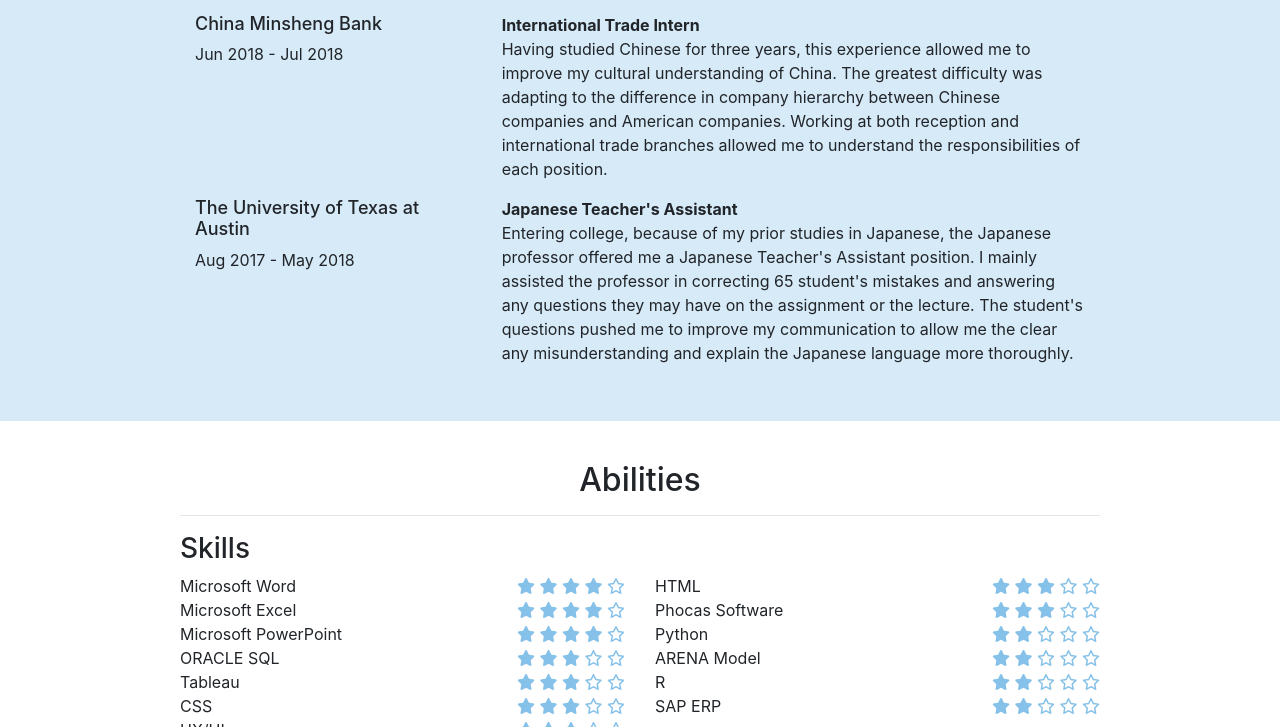
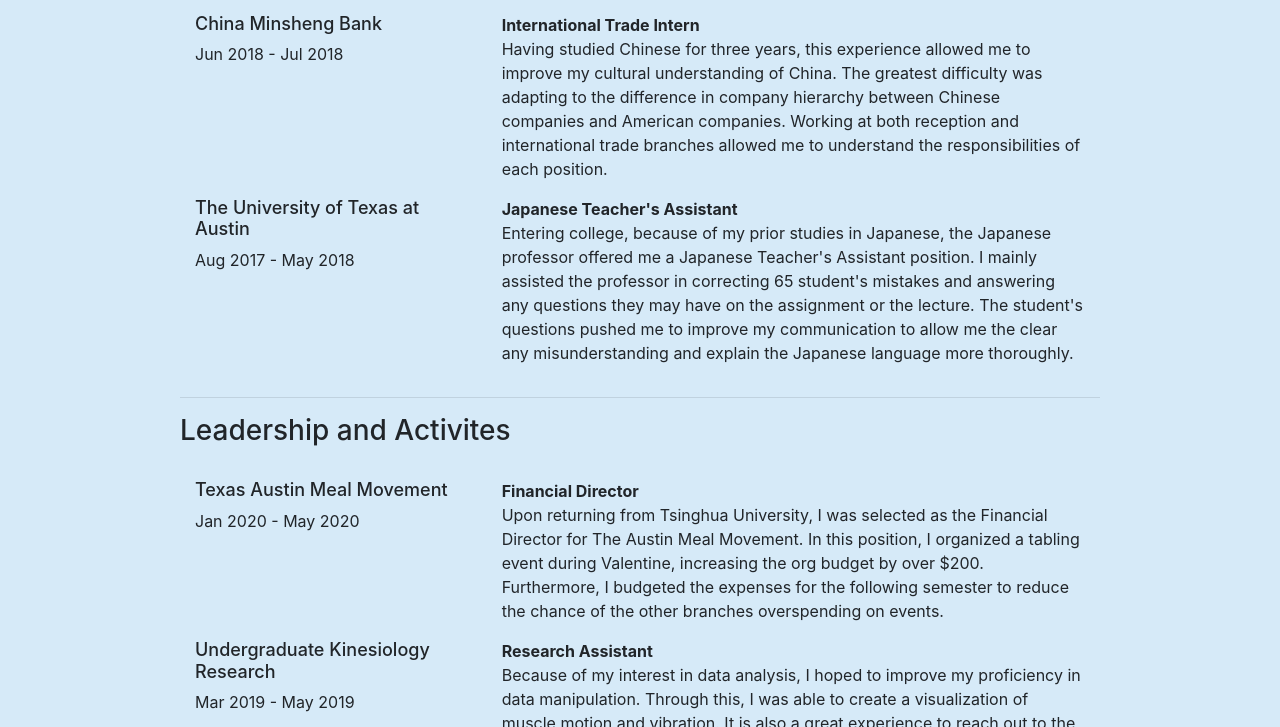
Before and after one commit to Nobu81/Personal-Website, a plain HTML site: page index.html in a window 1280 px wide. Shown: the part 2073-2800 px from the top of the page. Drawn offline with nearby package versions, Linux system fonts and the light colour scheme.

Commit message:
Add files via upload

```diff
--- a/index.html
+++ b/index.html
@@ -46,7 +46,7 @@
               I am a senior at The University of Texas at Austin McCombs School of Business, majoring in Management Information Systems.
               In addition to my business degree, I specialize in front-end programming as well as data analysis in the back-end.
               I love encountering new experiences, enjoy challenging myself with knowledge outside of my field and will take any opportunity
-              available to me. While I excel at independently, I also enjoy working with teams as each member can bring fresh ideas to the table.
+              available to me. While I excel at working independently, I prefer working in a teams as each member can bring fresh ideas to the table.
               Currently I am preparing to take the Chinese HSK 4 test. During my free time, I enjoy photography, traveling, and running.
 
             </p>
@@ -56,7 +56,7 @@
           </div>
 
           <div class="col">
-            <img src="image/Noboru3.jpg" alt="Noboru pic 2" height="400px" width="500px">
+            <img src="image/Noboru3.JPG" alt="Noboru pic 2" height="350px" width="425px">
 
           </div>
 
@@ -194,6 +194,90 @@
               </div>
             </div>
           </div>
+
+        <hr>
+
+      <!-- LEADERSHIP EXPERIENCE AND ACTIVITIES	 -->
+        <h3>Leadership and Activites</h3>
+        <br>
+          <div class="container">
+            <div class="row">
+              <div class="col-md-4">
+                <h4 style="font-size: 18px">
+                  Texas Austin Meal Movement
+                </h4>
+                <p>
+                  Jan 2020 - May 2020
+                </p>
+              </div>
+              <div class="col-md-8">
+                <p>
+                  <strong>Financial Director</strong>
+                  <br>
+                  Upon returning from Tsinghua University, I was selected as the Financial Director for The Austin Meal Movement.
+                  In this position, I organized a tabling event during Valentine, increasing the org budget by over $200. Furthermore, I budgeted the
+                  expenses for the following semester to reduce the chance of the other branches overspending on events.
+                </p>
+              </div>
+            </div>
+            <div class="row">
+              <div class="col-md-4">
+                <h4 style="font-size: 18px">
+                  Undergraduate Kinesiology Research
+                </h4>
+                <p>
+                  Mar 2019 - May 2019
+                </p>
+              </div>
+              <div class="col-md-8">
+                <p>
+                  <strong>Research Assistant</strong>
+                  <br>
+                  Because of my interest in data analysis, I hoped to improve my proficiency in data manipulation. Through this,
+                  I was able to create a visualization of muscle motion and vibration. It is also a great experience to reach out to
+                  the athletes from different sports at UT Austin to scout for subjects to participate in the experiment.
+                </p>
+              </div>
+            </div>
+
+            <div class="row">
+              <div class="col-md-4">
+                <h4 style="font-size: 18px">
+                  Texas Austin Meal Movement
+                </h4>
+                <p>Sep 2018 - May 2019</p>
+              </div>
+              <div class="col-md-8">
+                <p>
+                  <strong>Restaurant Industry Analyst</strong>
+                  <br>
+                  As the Restaurant Industry Analyst in the Financial branch, I reached out to invited local restaurant owners to attend
+                  our meetings as presenters. These presenters would hold workshops at our meeting, presenting about owning a restaurant, and
+                  teaching us new skills. Furthermore, I communicated with other branches to organize events to raise funds for TAMM. Through this,
+                  the budget for the next semester was increased by 5%.
+                </p>
+              </div>
+            </div>
+
+            <div class="row">
+              <div class="col-md-4">
+                <h4 style="font-size: 18px">
+                  Asian Business Student Association
+                </h4>
+                <p>Aug 2017 - Mar 2018</p>
+              </div>
+              <div class="col-md-8">
+                <p>
+                  <strong>LAUNCH Committee</strong>
+                  <br>
+                  As a freshman, it was nerve-wracking to join a committee to plan one of the most significant ABSA events with my upperclassmen.
+                  We decided to invite more speakers to attend our event because the number of committee members was increased for the year.
+                  Through event advertising and activities for members, we increased student involvement by 15%.
+                </p>
+              </div>
+            </div>
+          </div>
+
       </div>
     </div>
 
@@ -212,71 +296,43 @@
             <li>
               <span>Microsoft Word</span>
               <span class="ability-score">
-                <i class="fas fa-star"></i>
-                <i class="fas fa-star"></i>
-                <i class="fas fa-star"></i>
-                <i class="fas fa-star"></i>
-                <i class="far fa-star"></i>
+                Proficient
               </span>
             </li>
             <li>
               <span>Microsoft Excel</span>
               <span class="ability-score">
-                <i class="fas fa-star"></i>
-                <i class="fas fa-star"></i>
-                <i class="fas fa-star"></i>
-                <i class="fas fa-star"></i>
-                <i class="far fa-star"></i>
+                Proficient
               </span>
             </li>
             <li>
               <span>Microsoft PowerPoint</span>
               <span class="ability-score">
-                <i class="fas fa-star"></i>
-                <i class="fas fa-star"></i>
-                <i class="fas fa-star"></i>
-                <i class="fas fa-star"></i>
-                <i class="far fa-star"></i>
+                Proficient
               </span>
             </li>
             <li>
               <span>ORACLE SQL</span>
               <span class="ability-score">
-                <i class="fas fa-star"></i>
-                <i class="fas fa-star"></i>
-                <i class="fas fa-star"></i>
-                <i class="far fa-star"></i>
-                <i class="far fa-star"></i>
+                Intermediate
               </span>
             </li>
             <li>
               <span>Tableau</span>
               <span class="ability-score">
-                <i class="fas fa-star"></i>
-                <i class="fas fa-star"></i>
-                <i class="fas fa-star"></i>
-                <i class="far fa-star"></i>
-                <i class="far fa-star"></i>
+                Intermediate
               </span>
             </li>
             <li>
               <span>CSS</span>
               <span class="ability-score">
-                <i class="fas fa-star"></i>
-                <i class="fas fa-star"></i>
-                <i class="fas fa-star"></i>
-                <i class="far fa-star"></i>
-                <i class="far fa-star"></i>
+                Intermediate
               </span>
             </li>
             <li>
-              <span>UX/UI</span>
+              <span>HTML</span>
               <span class="ability-score">
-                <i class="fas fa-star"></i>
-                <i class="fas fa-star"></i>
-                <i class="fas fa-star"></i>
-                <i class="far fa-star"></i>
-                <i class="far fa-star"></i>
+                Intermediate
               </span>
             </li>
           </ul>
@@ -284,59 +340,41 @@
         <div class="col-md-6">
           <ul class="no-bullet">
             <li>
-              <span>HTML</span>
-              <span class="ability-score">
-                <i class="fas fa-star"></i>
-                <i class="fas fa-star"></i>
-                <i class="fas fa-star"></i>
-                <i class="far fa-star"></i>
-                <i class="far fa-star"></i>
-              </span>            </li>
-            <li>
               <span>Phocas Software</span>
               <span class="ability-score">
-                <i class="fas fa-star"></i>
-                <i class="fas fa-star"></i>
-                <i class="fas fa-star"></i>
-                <i class="far fa-star"></i>
-                <i class="far fa-star"></i>
-              </span>            </li>
+                Intermediate
+              </span>
+            </li>
+            <li>
+              <span>UX/UI</span>
+              <span class="ability-score">
+                Beginner
+              </span>
+            </li>
             <li>
               <span>Python</span>
               <span class="ability-score">
-                <i class="fas fa-star"></i>
-                <i class="fas fa-star"></i>
-                <i class="far fa-star"></i>
-                <i class="far fa-star"></i>
-                <i class="far fa-star"></i>
-              </span>            </li>
+                Beginner
+              </span>
+            </li>
             <li>
               <span>ARENA Model</span>
               <span class="ability-score">
-                <i class="fas fa-star"></i>
-                <i class="fas fa-star"></i>
-                <i class="far fa-star"></i>
-                <i class="far fa-star"></i>
-                <i class="far fa-star"></i>
-              </span>            </li>
+                Beginner
+              </span>
+            </li>
             <li>
               <span>R</span>
               <span class="ability-score">
-                <i class="fas fa-star"></i>
-                <i class="fas fa-star"></i>
-                <i class="far fa-star"></i>
-                <i class="far fa-star"></i>
-                <i class="far fa-star"></i>
-              </span>            </li>
+                Beginner
+              </span>
+            </li>
             <li>
               <span>SAP ERP</span>
               <span class="ability-score">
-                <i class="fas fa-star"></i>
-                <i class="fas fa-star"></i>
-                <i class="far fa-star"></i>
-                <i class="far fa-star"></i>
-                <i class="far fa-star"></i>
-              </span>            </li>
+                Beginner
+              </span>
+            </li>
           </ul>
         </div>
       </div>
@@ -350,21 +388,13 @@
             <li>
               <span>English(Native)</span>
               <span class="ability-score">
-                <i class="fas fa-star"></i>
-                <i class="fas fa-star"></i>
-                <i class="fas fa-star"></i>
-                <i class="fas fa-star"></i>
-                <i class="fas fa-star"></i>
+                Proficient
               </span>
             </li>
             <li>
               <span>Japanese(Mother Tongue)</span>
               <span class="ability-score">
-                <i class="fas fa-star"></i>
-                <i class="fas fa-star"></i>
-                <i class="fas fa-star"></i>
-                <i class="fas fa-star"></i>
-                <i class="fas fa-star"></i>
+                Proficient
               </span>
             </li>
           </ul>
@@ -374,16 +404,14 @@
             <li>
               <span>Chinese(Intermediate)</span>
               <span class="ability-score">
-                <i class="fas fa-star"></i>
-                <i class="fas fa-star"></i>
-                <i class="fas fa-star"></i>
-                <i class="far fa-star"></i>
-                <i class="far fa-star"></i>
+                Beginner
               </span>
             </li>
           </ul>
         </div>
       </div>
+
+      <br>
 
       <h3>Awards</h3>
       <div class="row">
```
Lines whose indentation alone changed are shown as unchanged.
